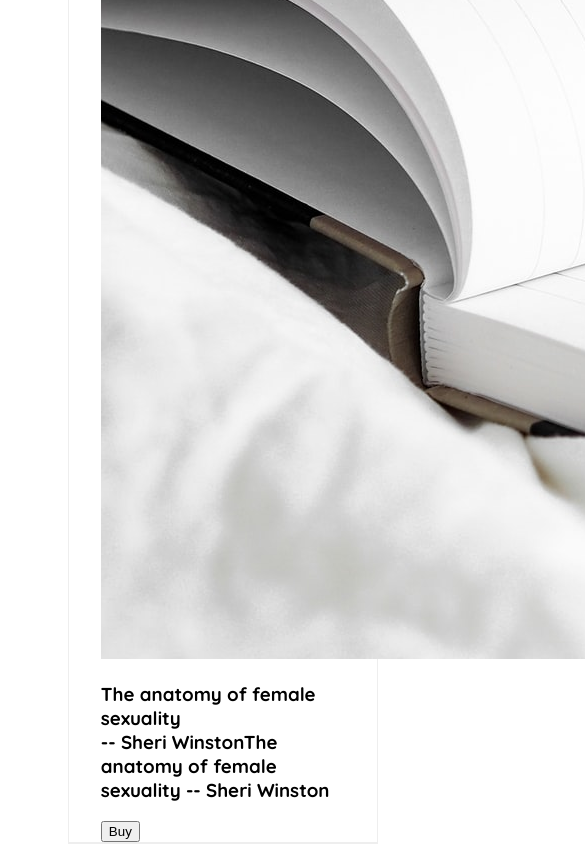
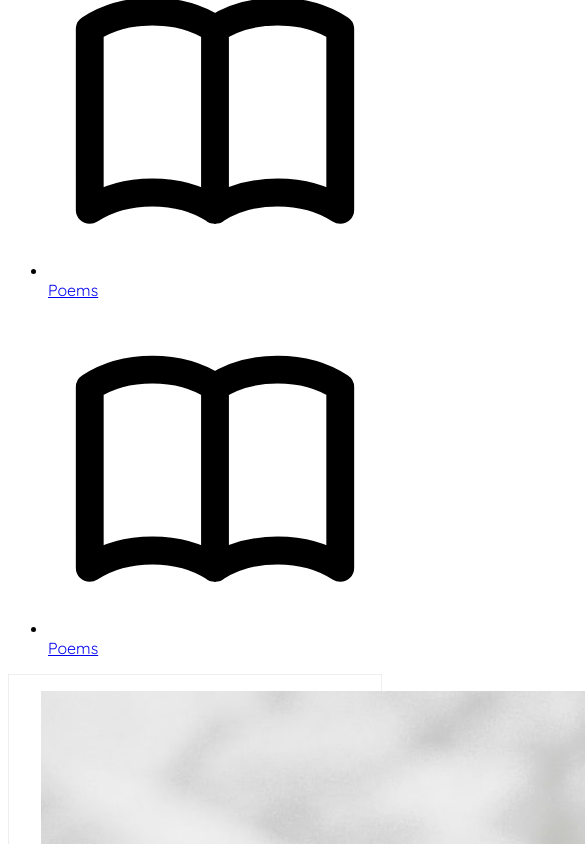
Before and after one commit to mikechibuzor/Portfolio-Website-2, a Vue app: page /my-works in a window 390 px wide. Shown: the part 1245-2089 px from the top of the page, 585 px wide, since content can reach past the window. Built offline with nearby package versions, Linux system fonts and the light colour scheme.

Commit message:
worked on my works page and made it responsive too

```diff
--- a/src/components/layout/works/SideNavigation.vue
+++ b/src/components/layout/works/SideNavigation.vue
@@ -1,8 +1,8 @@
 <template>
-  <div class="side-navigation flex pt-20 justify-center   fixed  border w-1/5 h-height90">
-        <ul class="w-full">
-          <li class="mb-2">
-            <router-link class="flex bg-red-500 py-1 px-4 justify-center" to="/my-works/books">
+  <div class="side-navigation flex xl:pt-20 justify-center   xl:fixed   w-full  xl:w-1/5 h-auto xl:h-height90">
+        <ul class="w-full flex justify-center xl:block">
+          <li class="xl:mb-8">
+            <router-link class="flex  py-1 px-4 justify-center" to="/my-works/books">
               <span class="mr-2">
 
                 <svg class="h-6 w-6" viewBox="0 0 24 24" fill="none" xmlns="http://www.w3.org/2000/svg">
@@ -10,11 +10,11 @@
                 </svg>
 
               </span>
-              <span>Books</span>
+              <span class="hidden xl:block" >Books</span>
             </router-link>
           </li>
-          <li class="mb-2">
-            <router-link class="flex bg-red-500 py-1 px-4 justify-center" to="/my-works/articles">
+          <li class="xl:mb-8">
+            <router-link class="flex  py-1 px-4 justify-center" to="/my-works/articles">
               <span class="mr-2">
 
                 <svg class="h-6 w-6" viewBox="0 0 24 24" fill="none" xmlns="http://www.w3.org/2000/svg">
@@ -22,11 +22,11 @@
                 </svg>
 
               </span>
-              <span>Articles</span>
+              <span class="hidden xl:block">Articles</span>
             </router-link>
           </li>
-          <li class="mb-2">
-            <router-link class="flex bg-red-500 py-1 px-4 justify-center" to="/my-works/poems">
+          <li class="xl:mb-8">
+            <router-link class="flex  py-1 px-4 justify-center" to="/my-works/poems">
               <span class="mr-2">
 
                 <svg class="h-6 w-6" viewBox="0 0 24 24" fill="none" xmlns="http://www.w3.org/2000/svg">
@@ -34,9 +34,22 @@
                 </svg>
 
               </span>
-              <span>Poems</span>
+              <span class="hidden xl:block">Poems</span>
             </router-link>
           </li>
+          <li class="xl:mb-8">
+            <router-link class="flex  py-1 px-4 justify-center" to="/my-works/poems">
+              <span class="mr-2">
+
+                <svg class="h-6 w-6" viewBox="0 0 24 24" fill="none" xmlns="http://www.w3.org/2000/svg">
+                <path d="M12 6.253C13.168 5.477 14.754 5 16.5 5C18.247 5 19.832 5.477 21 6.253V19.253C19.832 18.477 18.247 18 16.5 18C14.754 18 13.168 18.477 12 19.253M12 6.253V19.253V6.253ZM12 6.253C10.832 5.477 9.246 5 7.5 5C5.754 5 4.168 5.477 3 6.253V19.253C4.168 18.477 5.754 18 7.5 18C9.246 18 10.832 18.477 12 19.253V6.253Z" stroke="black" stroke-width="2" stroke-linecap="round" stroke-linejoin="round"/>
+                </svg>
+
+              </span>
+              <span class="hidden xl:block">Poems</span>
+            </router-link>
+          </li>
+
         </ul>
       </div>
 </template>
--- a/src/components/layout/works/mybooks/MyBooks.vue
+++ b/src/components/layout/works/mybooks/MyBooks.vue
@@ -1,9 +1,10 @@
 <template>
-  <main class="grid grid-cols-3 gap-8 px-8  py-8">
+  <main class="grid grid-cols-1 xl:grid-cols-3 gap-8 px-4 xl:px-8  py-8">
     <single-book
       v-for="x in 30"
       :key="x"
-    ></single-book>
+    >
+    </single-book>
   </main>
 </template>
 
--- a/src/components/screens/MyWorks.vue
+++ b/src/components/screens/MyWorks.vue
@@ -2,7 +2,7 @@
   <div class="wrapper">
     <main class="relative" >
       <side-navigation></side-navigation>
-      <div class="main-content border  w-4/5 ">
+      <div class="main-content  w-4/5 ">
         <router-view>
 
         </router-view>
@@ -25,7 +25,6 @@ export default {
 
 .side-navigation{
   width: 14.5%;
-
 }
   .main-content{
     width: 83%;
@@ -34,4 +33,15 @@ export default {
     /* height: 150vh; */
 
   }
+
+  @media screen and (max-width: 768px){
+    .side-navigation{
+      width: 100%;
+    }
+
+    .main-content{
+      width: 100%;
+      margin: 0;
+    }
+  }
 </style>
```
